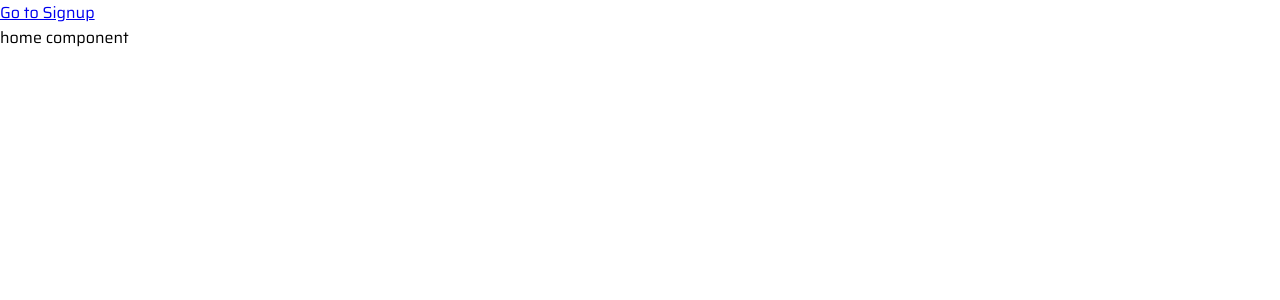
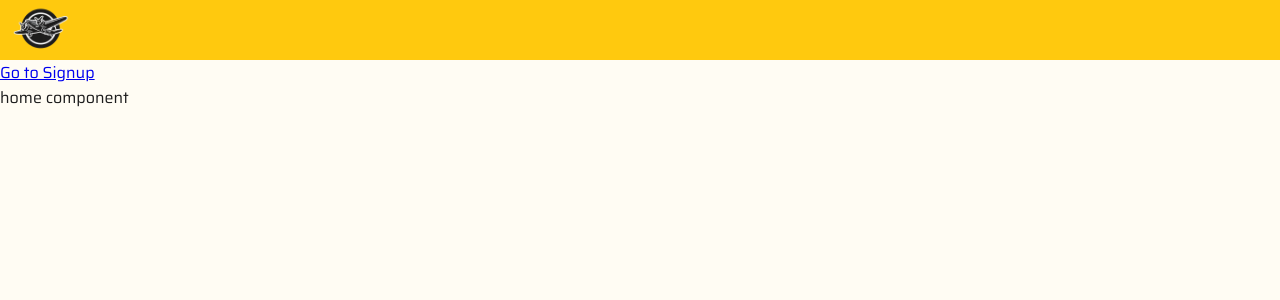
Before and after one commit to NimaShariatz/Henning-the-Navigator-V2, a React (Vite) app in the folder frontend/: page / in a window 1280 px wide. Shown: the top 300 px of the page. Built offline with nearby package versions, Linux system fonts and the light colour scheme; a web font is replaced by a local one.

Commit message:
menu work

```diff
--- a/frontend/src/components/menu/Menu.module.css
+++ b/frontend/src/components/menu/Menu.module.css
@@ -1,6 +1,43 @@
 .menuContainer {
   width: 100%;
-  height: 30px;
-  background-color: red;
+  height: 60px;
   display: flex;
+  background-color: var(--logo_yellow);
+  transform: translateY(-45px);
+  transition: transform 0.25s ease-in-out;
 }
+.menuContainer:hover {
+  transform: translateY(0);
+}
+.menuContainer:hover .leftSide,
+.menuContainer:hover .rightSide {
+  opacity: 1;
+}
+.menuContainer:hover .middleSide {
+  opacity: 0;
+}
+.leftSide {
+  width: 45%;
+  height: 100%;
+  padding-left: 10px;
+  opacity: 0;
+  transition: opacity 0.15s linear;
+}
+.henningLogo {
+  width: auto;
+  height: 100%;
+}
+
+.middleSide {
+  width: 10%;
+  height: 100%;
+  display: flex;
+  align-items: end;
+  justify-content: center;
+  transition: opacity 0.15s linear;
+}
+
+.rightSide {
+  width: 45%;
+  height: 100%;
+}
--- a/frontend/src/components/menu/Menu.tsx
+++ b/frontend/src/components/menu/Menu.tsx
@@ -1,10 +1,29 @@
 import styles from './Menu.module.css';
+import { HennLogo1 } from '../../constants';
 
 function Menu() {
   return (
     <>
       <menu>
-        <div className={styles.menuContainer}></div>
+        <div className={styles.menuContainer}>
+          <div className={styles.leftSide}>
+            <img className={styles.henningLogo} src={HennLogo1} />
+          </div>
+          <div className={styles.middleSide}>
+            <svg
+              xmlns="http://www.w3.org/2000/svg"
+              width="15px"
+              height="15px"
+              viewBox="0 0 24 24"
+            >
+              <g fill="var(--text_color)" fillRule="evenodd" clipRule="evenodd">
+                <path d="M16.884 5.348a1.25 1.25 0 0 1 0 1.768L12 12L7.116 7.116a1.25 1.25 0 0 1 1.768-1.768L12 8.464l3.116-3.116a1.25 1.25 0 0 1 1.768 0"></path>
+                <path d="M16.884 12.366a1.25 1.25 0 0 1 0 1.768L12 19.018l-4.884-4.884a1.25 1.25 0 0 1 1.768-1.768L12 15.482l3.116-3.116a1.25 1.25 0 0 1 1.768 0"></path>
+              </g>
+            </svg>
+          </div>
+          <div className={styles.rightSide}></div>
+        </div>
       </menu>
     </>
   );
--- /dev/null
+++ b/frontend/src/constants.ts
@@ -0,0 +1,4 @@
+import HennLogo1 from './assets/img/Henning_logo.webp';
+import HennLogo2 from './assets/img/Henning_logo2.webp';
+
+export { HennLogo1, HennLogo2 };
--- a/frontend/src/index.css
+++ b/frontend/src/index.css
@@ -2,6 +2,9 @@
   --logo_yellow: #ffc90e;
   --logo_black: #1d1d1d;
   --logo_white: #fdfdfd;
+
+  --background: #fffcf3;
+  --text_color: #1d1d1d;
 
   --waypoint_extraction: #2ee31e;
   --waypoint_extraction_id_color: #59e34cd4;
@@ -29,7 +32,8 @@
 
 body {
   font-family: 'Saira', Arial;
-  color: rgb(0, 0, 0);
+  color: var(--text_color);
+  background-color: var(--background);
 }
 
 img {
--- a/frontend/src/pages/home/Home.tsx
+++ b/frontend/src/pages/home/Home.tsx
@@ -1,9 +1,11 @@
 import { Link } from 'react-router';
 import './Home.css';
+import Menu from '../../components/menu/Menu';
 
 function Home() {
   return (
     <>
+      <Menu />
       <Link to="/signup">Go to Signup</Link>
       <p>home component</p>
     </>
--- a/frontend/src/pages/signup/Signup.tsx
+++ b/frontend/src/pages/signup/Signup.tsx
@@ -1,9 +1,6 @@
-import Menu from '../../components/menu/menu';
-
 function Signup() {
   return (
     <>
-      <Menu />
       <p>Signup component</p>
     </>
   );
```
Also changed, not shown: frontend/src/assets/img/Henning_logo.webp (added), frontend/src/assets/img/Henning_logo2.webp (renamed from frontend/public/Henning_logo.webp), frontend/src/constants.tsx (deleted).
